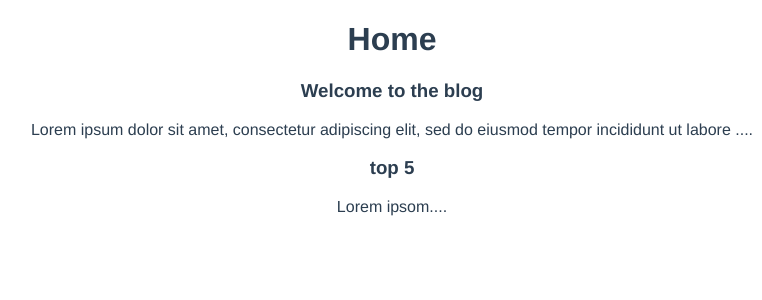
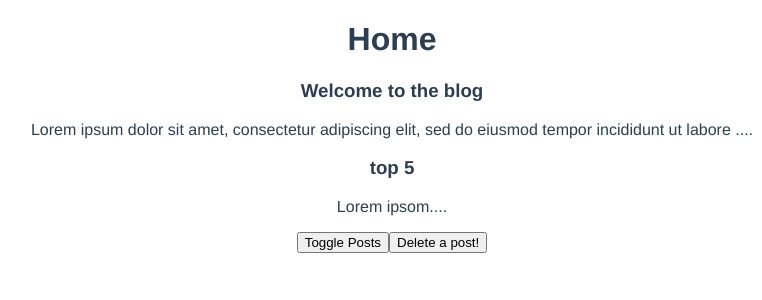
Before and after one commit to mbpassos/composition_api, a Vue app: page / in a window 1280 px wide. Shown: the top 300 px of the page, without its empty margins (248-1010 px from the left). Built offline with nearby package versions, Linux system fonts and the light colour scheme.

Commit message:
lifecycle hooks within composition API

```diff
--- a/src/components/PostList.vue
+++ b/src/components/PostList.vue
@@ -7,12 +7,18 @@
 </template>
 
 <script>
+import { onMounted, onUnmounted, onUpdated } from 'vue'
 import SinglePost from './SinglePost.vue'
 export default {
     props: ['posts'],
     components: { SinglePost },
     setup(props) {
-        console.log(props.posts)
+        onMounted(() => console.log('component mounted'))
+        onUnmounted(() => console.log('component unmounted'))
+        onUpdated(() => console.log('component updated'))
+    },
+    mounted() {
+        console.log('mounted using options API')
     }
 }
 </script>
--- a/src/views/Home.vue
+++ b/src/views/Home.vue
@@ -1,7 +1,9 @@
 <template>
   <div class="home">
     <h1>Home</h1>
-    <PostList :posts="posts" />
+    <PostList v-if="showPosts" :posts="posts" />
+    <button @click="showPosts = !showPosts">Toggle Posts</button>
+    <button @click="posts.pop()">Delete a post!</button>
   </div>
 </template>
 
@@ -18,7 +20,9 @@
       { title: 'top 5', body: 'Lorem ipsom', id: 2 }
     ])
 
-    return { posts }
+    const showPosts = ref(true)
+
+    return { posts, showPosts }
   }
 }
 </script>
```
